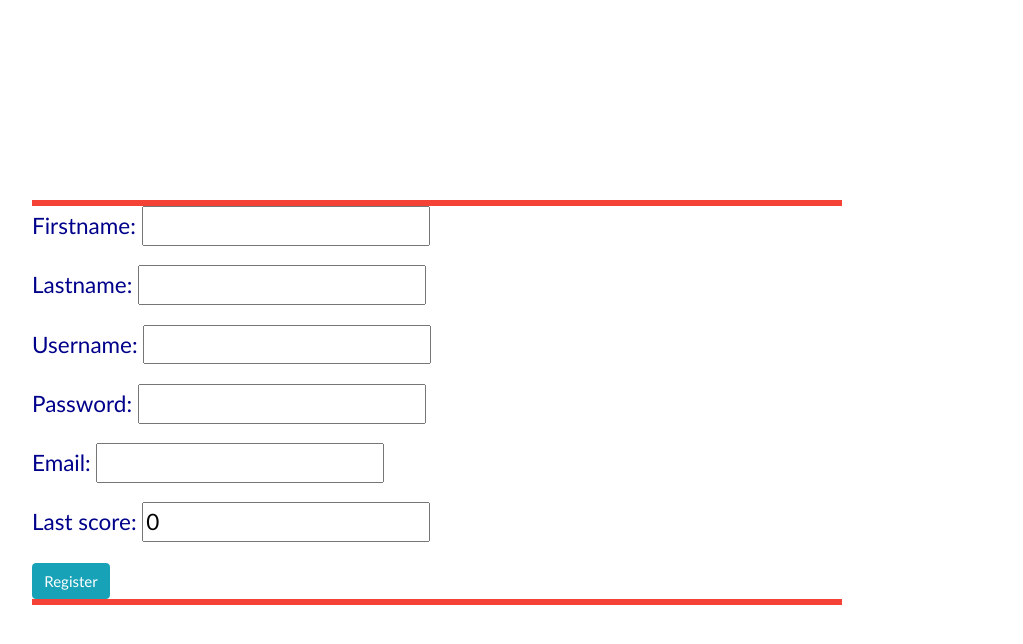
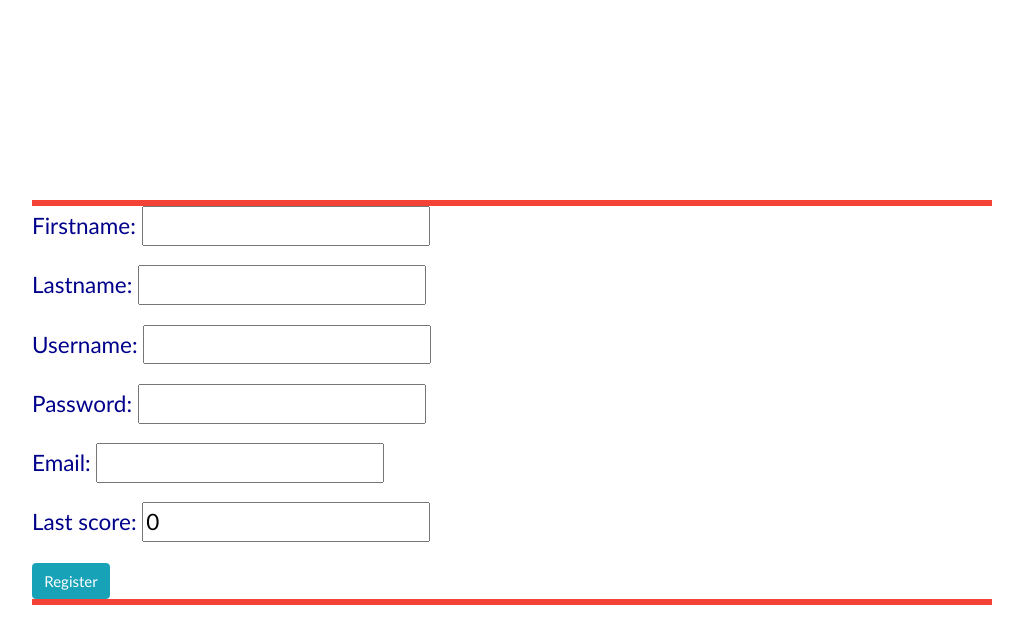
Before and after one commit to royaleagle-dev/royal_quiz, a Django app: page /quiz/signup/ in a window 1280 px wide. Shown: the top 644 px of the page, without its empty margins (203-1226 px from the left). Run offline with Django 3.2, Linux system fonts and the light colour scheme; some libraries are stand-ins or nearby versions.

Commit message:
modified some css

```diff
--- a/quiz/static/css/custom.css
+++ b/quiz/static/css/custom.css
@@ -1,7 +1,5 @@
 #question_container{
     margin-top: 200px;
-    margin-bottom:150px;
-    margin-right:150px;
     margin-left:150px;
     font-family: candara, sans-serif;
     font-size: 1.5em;
```
